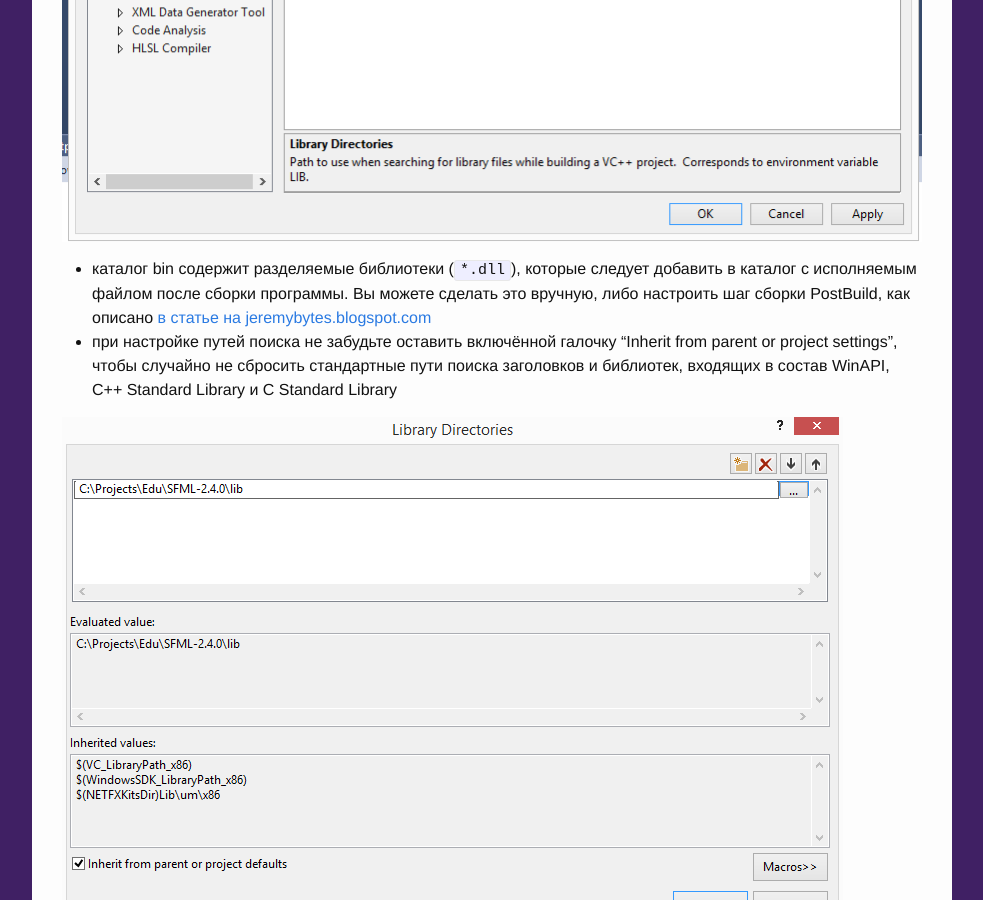
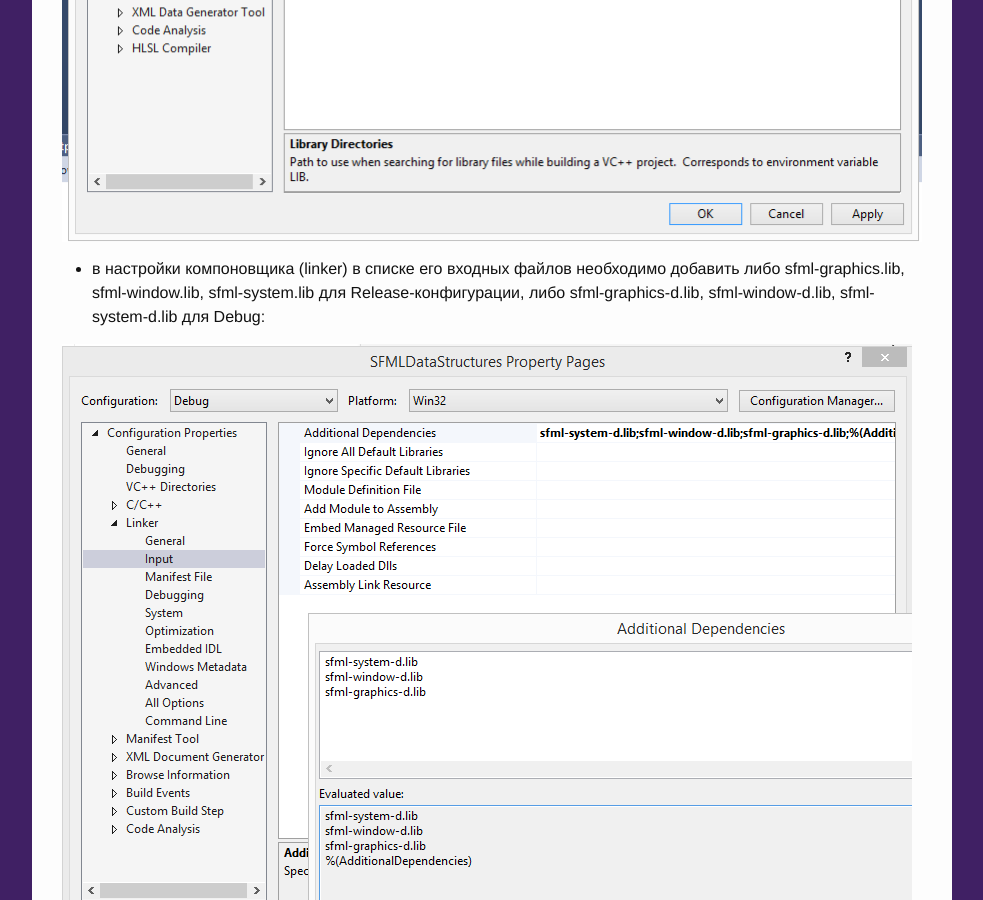
Before and after one commit to ps-group/ps-group.github.io, a Jekyll site: the page built from _packman/1.md, in a window 1280 px wide and 900 px high, scrolled down 5143 px. Shown: the whole window, without its empty margins (148-1131 px from the left). Built offline with Jekyll 4.4.1, drawn with Linux system fonts in a browser that asks for light colours.

Commit message:
Update 1.md

```diff
--- a/_packman/1.md
+++ b/_packman/1.md
@@ -81,6 +81,10 @@
 - каталог lib должен быть добавлен в пути поиска линкуемых библиотек (в Visual Studio это library directories, на UNIX принято называть linker search paths)
 
 ![скришнот](img/sfml_include_and_library_paths.png)
+
+- в настройки компоновщика (linker) в списке его входных файлов необходимо добавить либо sfml-graphics.lib, sfml-window.lib, sfml-system.lib для Release-конфигурации, либо sfml-graphics-d.lib, sfml-window-d.lib, sfml-system-d.lib для Debug:
+
+![скриншот](img/sfml-linker-input.png)
 
 - каталог bin содержит разделяемые библиотеки (`*.dll`), которые следует добавить в каталог с исполняемым файлом после сборки программы. Вы можете сделать это вручную, либо настроить шаг сборки PostBuild, как описано [в статье на jeremybytes.blogspot.com](https://jeremybytes.blogspot.com/2014/02/using-build-events-in-visual-studio-to.html)
 - при настройке путей поиска не забудьте оставить включённой галочку "Inherit from parent or project settings", чтобы случайно не сбросить стандартные пути поиска заголовков и библиотек, входящих в состав WinAPI, C++ Standard Library и C Standard Library
```
